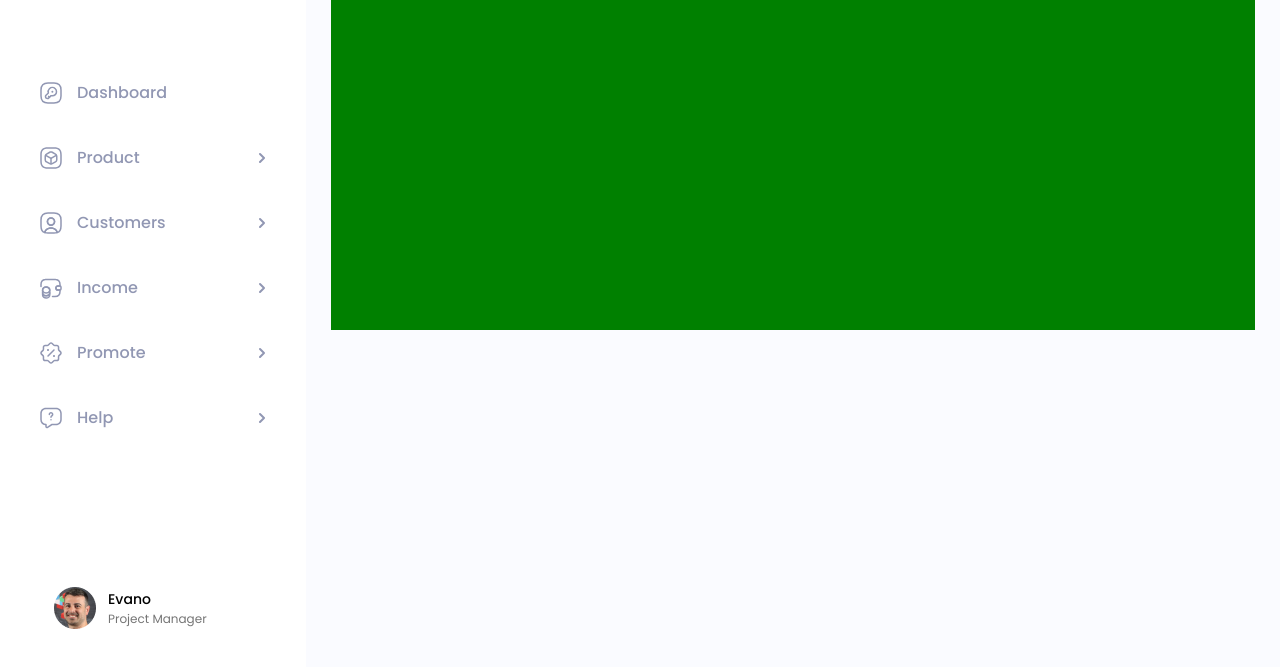
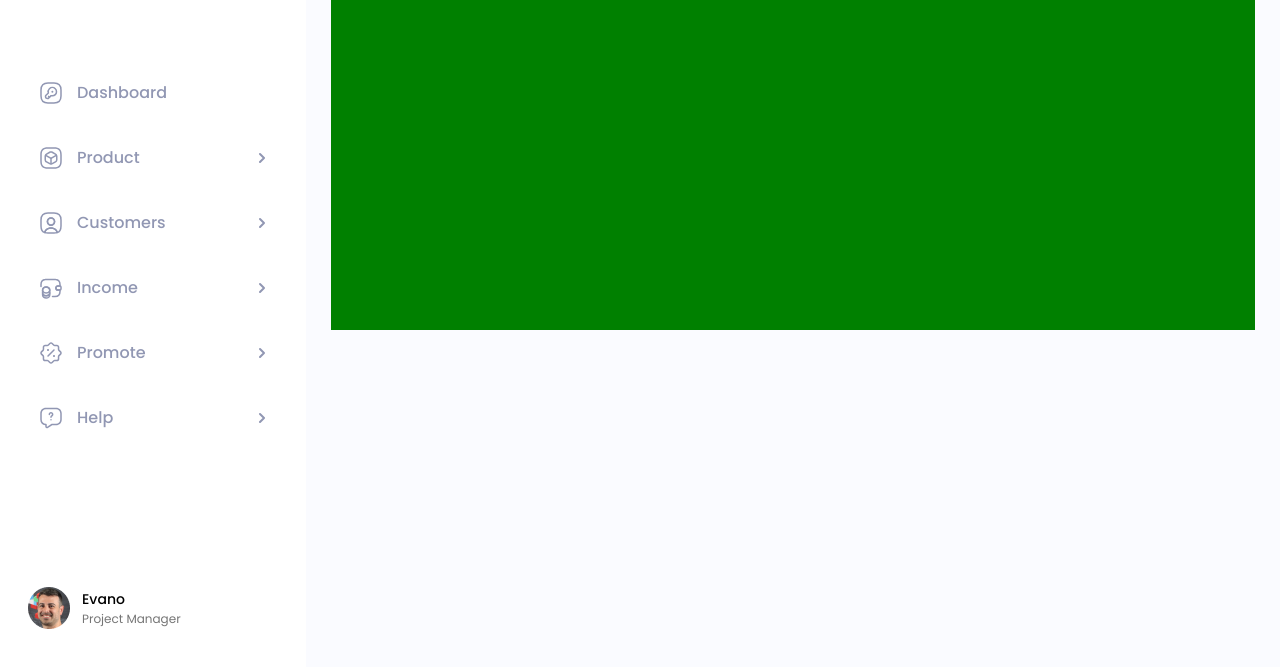
Before and after one commit to gottfried-github/dashboard, a website built with webpack: page src/index.html in a window 1280 px wide. Shown: the part 95-762 px from the top of the page. Built offline with nearby package versions, Linux system fonts and the light colour scheme; files whose address does not match are found by name.

Commit message:
fix a bug with footer layout

```diff
--- a/src/styles/_sidebar.scss
+++ b/src/styles/_sidebar.scss
@@ -154,7 +154,7 @@
   display: flex;
   align-items: center;
 
-  padding: 26px;
+  padding: 26px 0;
   margin-bottom: 50px;
 
   column-gap: 12px;
```
